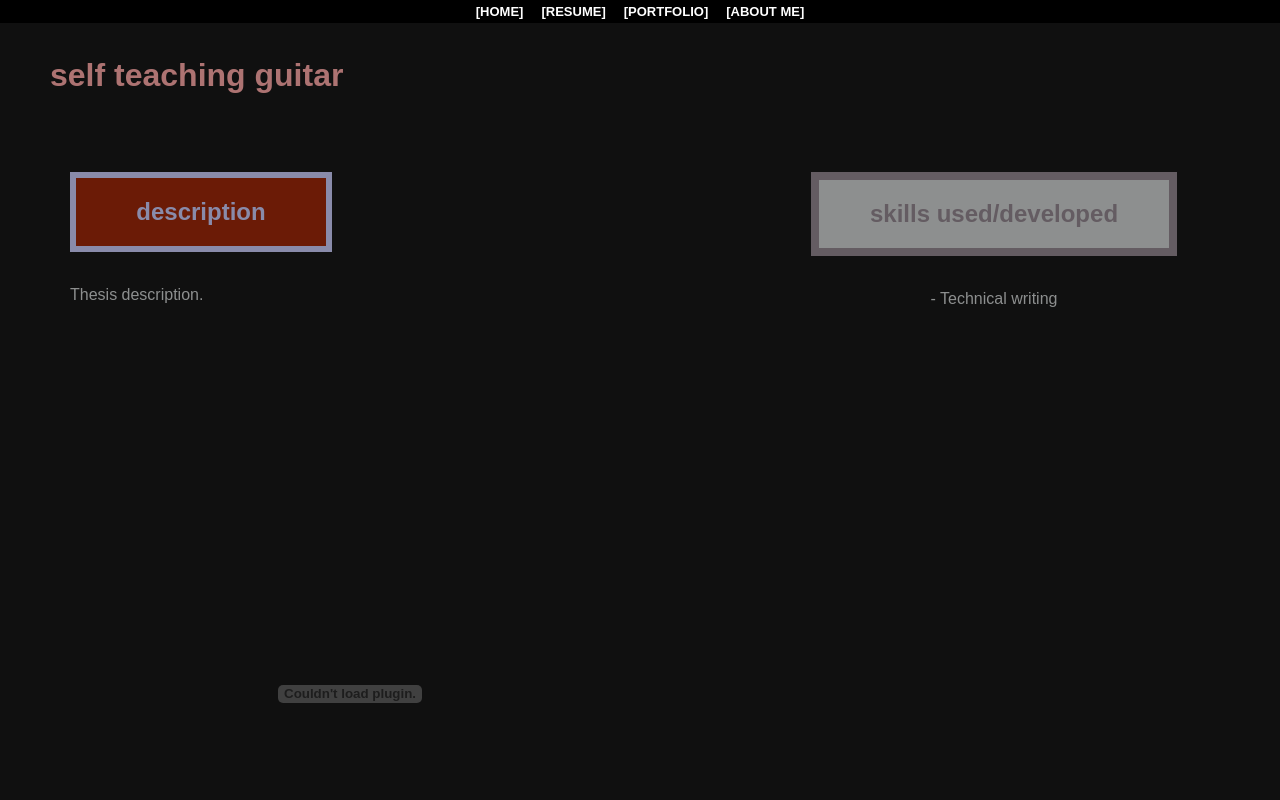
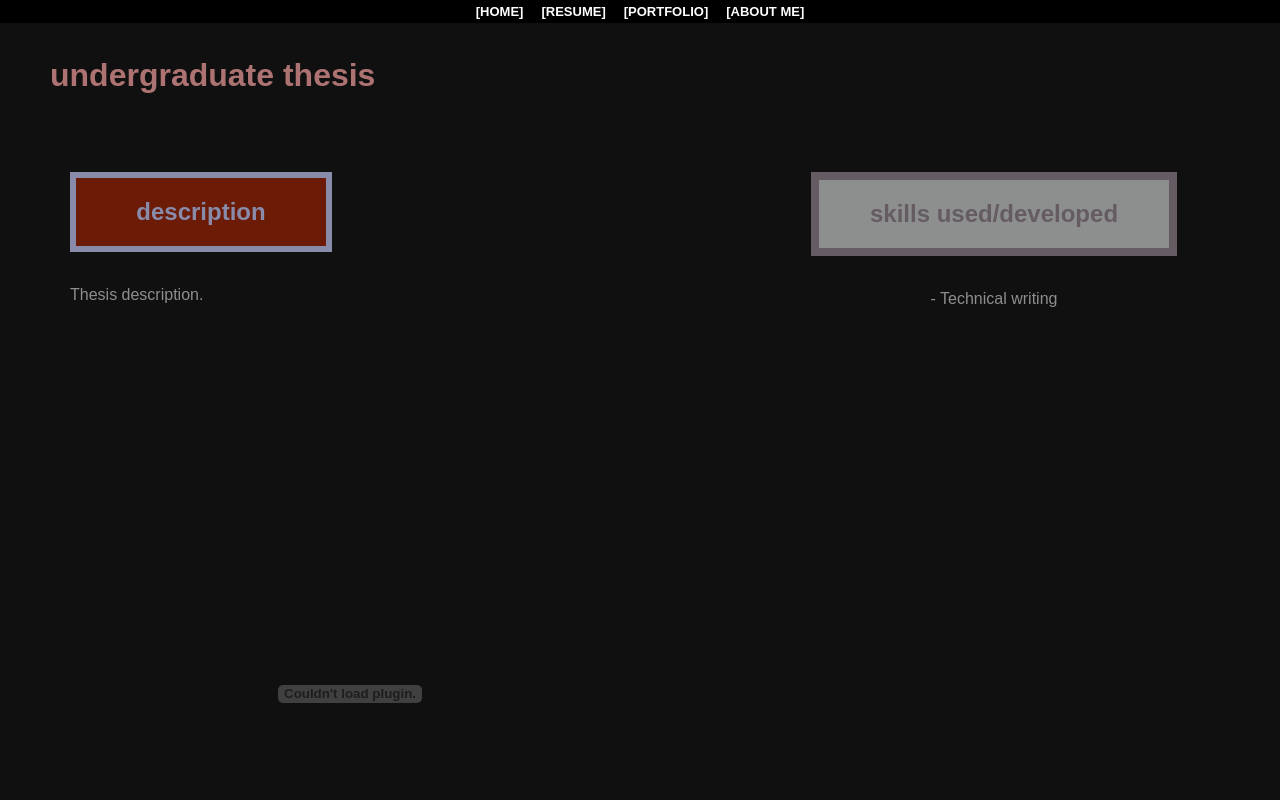
Before and after one commit to egriff44/egriff44.github.io, a plain HTML site: page portfolio-pages/thesis.html in a window 1280 px wide. Shown: the top 800 px of the page. Drawn offline with Linux system fonts and the light colour scheme; files that its build step writes are made by us from their sources.

Commit message:
add thesis stuff

```diff
--- a/portfolio-pages/thesis.html
+++ b/portfolio-pages/thesis.html
@@ -3,7 +3,7 @@
 <head>
     <meta charset="UTF-8">
     <meta name="viewport" content="width=device-width, initial-scale=1.0">
-    <title>Emma Griffiths - HTMAA</title>
+    <title>Emma Griffiths - Thesis</title>
     <link rel="stylesheet" href="styles.css">
     <style>
         body {
@@ -117,7 +117,7 @@
         <div style="padding-left: 50px;padding-right: 50px;">
             <br>
             <br>
-            <h1 style="color: #ad7372;">self teaching guitar</h1>
+            <h1 style="color: #ad7372;">undergraduate thesis</h1>
             <br>
             <br>
             <div class="row2">
```
